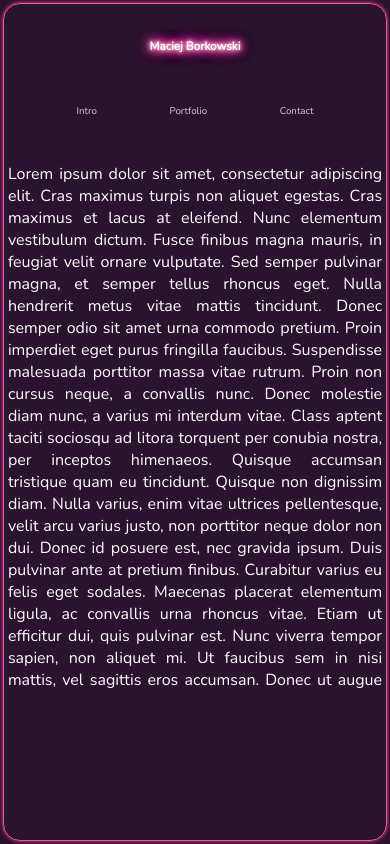
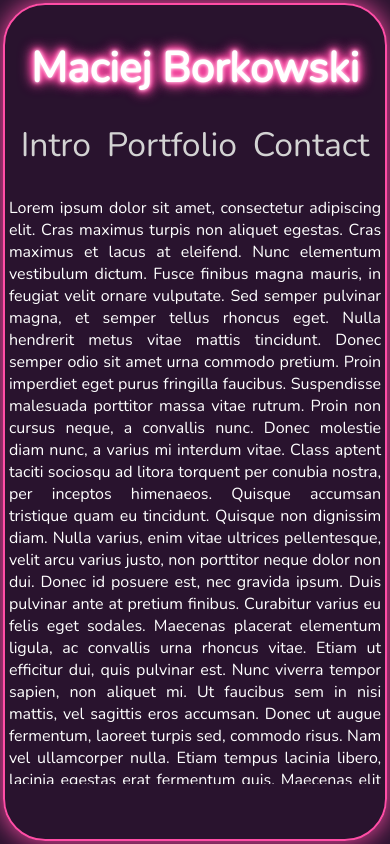
Before and after one commit to macborkow/website-intk, a plain HTML site: page index.html in a window 390 px wide. Drawn offline with nearby package versions, Linux system fonts and the light colour scheme.

Commit message:
Update media queries

```diff
--- a/index.html
+++ b/index.html
@@ -2,6 +2,7 @@
 <html lang="en">
     <head>
         <meta charset="utf-8">
+        <meta name="viewport" content="width=device-width, initial-scale=1">
         <title>Maciej Borkowski</title>
         <link rel="stylesheet" href="style.css">
     </head>
--- a/style.css
+++ b/style.css
@@ -111,20 +111,26 @@ body {
     text-shadow: 0 0 1vw #fff, 0 0 1.5vw #ff4da6, 0 0 2vw #ff4da6, 0 0 2.5vw #ff4da6, 0 0 3vw #ff4da6, 0 0 3.5vw #ff4da6, 0 0 4vw #ff4da6;
 }
 
-@media only screen and (max-width: 600px) {
+@media only screen and (max-width: 480px) {
+
   h1 {
-    font-size: 50 vh;
+    font-size: 5vh;
   }
 
   .tab {
-    font-size: 4 vh;
+    top: 7vh;
+    font-size: 4vh;
   }
 
-  body {
-    font-size: 1 vh;
+  .scroll {
+    top: 10vh;
+    height: 70vh;
   }
 
   #content {
-    border-radius: 2vh;
+    border-radius: 5vh;
+    border: 0.3vh solid #ff4da6;
+    height: 100%;
+    box-shadow: 0px 0px 3vh #ff4da6 ;
   }
 }
```
